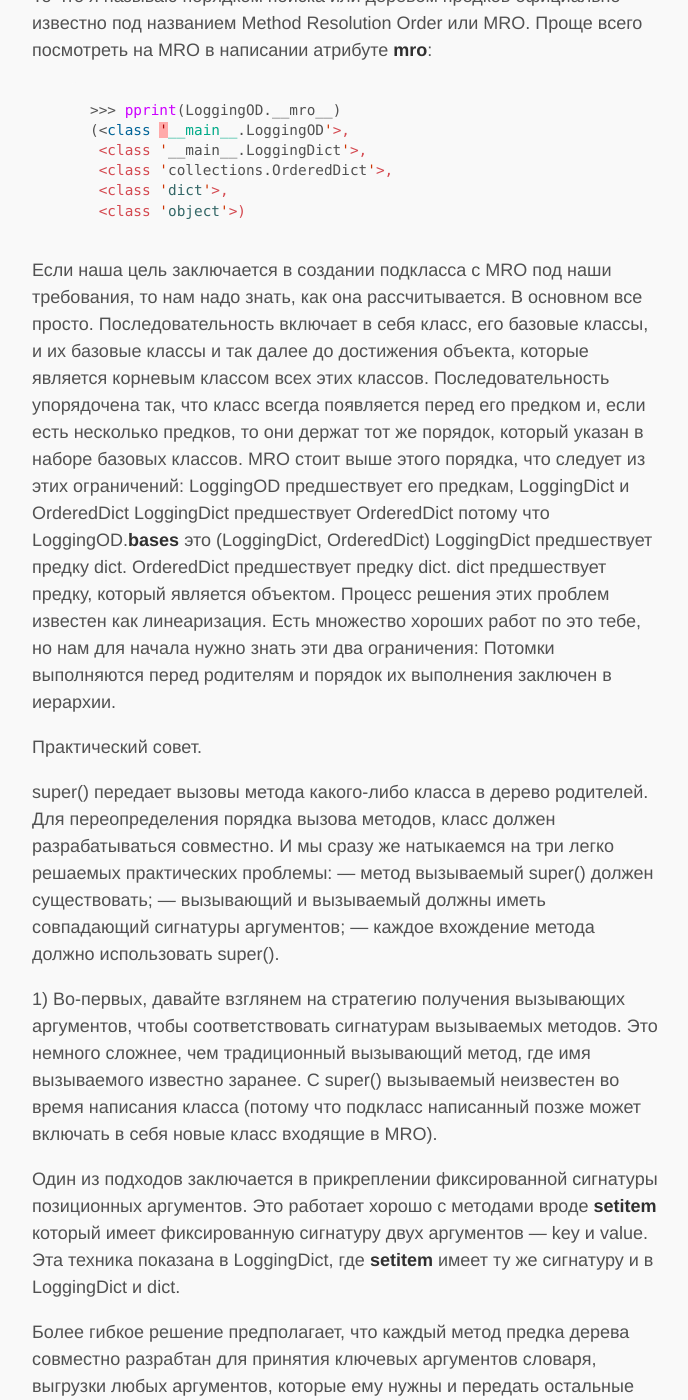
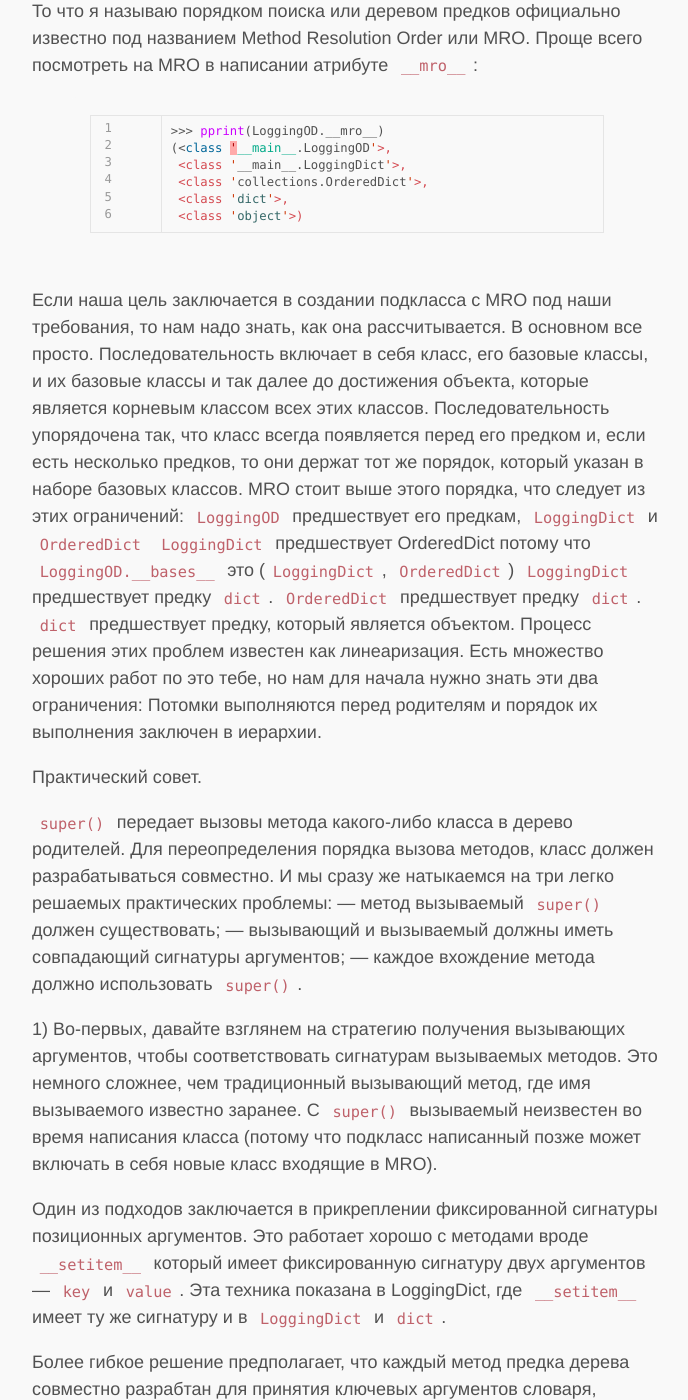
Before and after one commit to aliev/aliev.github.io, a Jekyll site: the page built from _posts/2015-07-04-Pythons-super-considered-super.md, in a window 1280 px wide and 1400 px high, scrolled down 2264 px. Shown: the whole window, without its empty margins (293-981 px from the left). Built offline with Jekyll 4.4.1, drawn with Linux system fonts in a browser that asks for light colours; nearby versions of some CDN libraries; comment, search, counter and statistics services are not loaded; some of the changed text lies outside the part shown.

```diff
--- a/_layouts/post.html
+++ b/_layouts/post.html
@@ -3,7 +3,7 @@ layout: default
 ---
 
 <article class="post">
-  <h1 class="post-title">{{ page.title }}</h1>
+  <h2 class="post-title">{{ page.title }}</h2>
   <time datetime="{{ page.date | date_to_xmlschema }}" class="post-date"><i class="fa fa-calendar"></i> {{ page.date | date_to_string }}</time>
   {{ content }}
   <div class="post-date">{% for tags in page.tags %}{{ tags }} {% endfor %}</div>
--- a/_posts/2015-07-04-Pythons-super-considered-super.md
+++ b/_posts/2015-07-04-Pythons-super-considered-super.md
@@ -7,19 +7,19 @@ category: ru
 
 Ранее перевод данной статьи был размещен по адресу на сайте "СободноХабр". По каким то причинам сервис загнулся, но получилось так, что мне удалось сохранить ее в заметках Evernote. Я надеюсь автор перевода не против, что я решил "восстановить" перевод этой замечательной статьи. [Оригинал статьи](https://rhettinger.wordpress.com/2011/05/26/super-considered-super/).
 
-Если вас еще не поразил встроенный в Python класс super(), то вероятно вы еще не знаете всех его возможностей или примеров эффективного использования.
+Если вас еще не поразил встроенный в Python класс `super()`, то вероятно вы еще не знаете всех его возможностей или примеров эффективного использования.
 
-Много было написано про super() и многое не оправдало моих ожиданий. Эта статья направлена на улучшение ситуации и расскажет о:
+Много было написано про `super()` и многое не оправдало моих ожиданий. Эта статья направлена на улучшение ситуации и расскажет о:
 — практических случаях использования;
 — модели того, как это работает;
 — применении в рабочем коде;
-— советах по созданию классов использующих super();
+— советах по созданию классов использующих `super()`;
 — решение общих вопросов.
 
 Примеры к данному посту доступны на Python 2 и Python 3
 Используя синтаксис Python 3 как основной, создадим наследника для расширения одного из методов базового класса.
 
-{% highlight python %}
+{% highlight python linenos %}
 
 class LoggingDict(dict):
     def __setitem__(self, key, value):
@@ -29,13 +29,13 @@ class LoggingDict(dict):
 {% endhighlight %}
 
 
-Этот класс обладает теми же возможностями, что и родитель (dict), но он дополнен методом __setitem__ для создания логов по мере обновления атрибута key. После добавления записи в лог-файл, метод использует super() для передачи параметров обновления словаря с атрибутами key/value.
+Этот класс обладает теми же возможностями, что и родитель (`dict`), но он дополнен методом `__setitem__` для создания логов по мере обновления атрибута `key`. После добавления записи в лог-файл, метод использует `super()` для передачи параметров обновления словаря с атрибутами key/value.
 
-До введения super() мы постоянно вызывали dict.__setitem(self,key,value). Однако super() выгодно отличается тем, что он является вычисляемой косвенной ссылкой.
+До введения `super()` мы постоянно вызывали `dict.__setitem(self,key,value)`. Однако `super()` выгодно отличается тем, что он является вычисляемой косвенной ссылкой.
 Одним из преимуществ вычисляемой косвенности является то, что мы не обязаны указывать ссылку на класс по имени. Если вы измените свой код, чтобы переделать базовый класс для иного отображения, то ссылка super() автоматически последует за вами. И в таком случае вы имеете единый код. Прим. переводчика: У автора «single source of truth».
 
 
-{% highlight python %}
+{% highlight python linenos %}
 
 class LoggingDict(SomeOtherMapping): # новый базовый класс
     def __setitem__(self, key, value):
@@ -47,25 +47,25 @@ class LoggingDict(SomeOtherMapping): # новый базовый класс
 
 В дополнение к изоляции изменений есть еще один важный пункт косвенных ссылок, который возможно не знаком программистам пришедшим со статических языков. Так как косвенность определяется во время выполнения, мы имеем возможность повлияет на вычисления так, что она будет указывать на другой класс.
 
-Расчеты зависят от обоих классов, где вызывается метод super(), и от экземпляра дерева предков. Первый компонент, где вызывается класс super(), определяется кодом этого класса. В данном примере, super() вызывается в методе LoggingDict.__setitem__. Этот компонент является фиксированным. Следующий и более интересный компонент — это переменная (мы можем создавать новые подкласс с богатым деревом предков)
+Расчеты зависят от обоих классов, где вызывается метод `super()`, и от экземпляра дерева предков. Первый компонент, где вызывается класс `super()`, определяется кодом этого класса. В данном примере, `super()` вызывается в методе `LoggingDict.__setitem__`. Этот компонент является фиксированным. Следующий и более интересный компонент — это переменная (мы можем создавать новые подкласс с богатым деревом предков)
 
-Давайте теперь используем это в наших интересах, чтобы создать запись упорядоченных dict без изменения существующих классов.
+Давайте теперь используем это в наших интересах, чтобы создать запись упорядоченных `dict` без изменения существующих классов.
 
-{% highlight python %}
+{% highlight python linenous %}
 class LoggingOD(LoggingDict, collections.OrderedDict):
     pass
 {% endhighlight %}
 
 
-Предки дерева для нашего нового класса это: LoggingOD, LoggingDict, OrderedDict, dict, object. Для наших целей важным результатом является то, что OrderedDict был вставлен после LoggingDict и до dict! Это означает, что super() вызыванный в LoggingDict.__setitem__ теперь отправляет key/value обновленными в OrderedDict вместо dict.
+Предки дерева для нашего нового класса это: `LoggingOD, LoggingDict, OrderedDict, dict, object`. Для наших целей важным результатом является то, что OrderedDict был вставлен после `LoggingDict` и до `dict`! Это означает, что `super()` вызыванный в `LoggingDict.__setitem__` теперь отправляет key/value обновленными в `OrderedDict` вместо `dict`.
 Задумайтесь, мы не изменяли исходный код для LoggingDict. Вместо этого мы создали подкласс в котором только логика составила два существующих класса и контролирует порядок их поиска.
 
 Порядок поиска
 
-То что я называю порядком поиска или деревом предков официально известно под названием Method Resolution Order или MRO. Проще всего посмотреть на MRO в написании атрибуте __mro__:
+То что я называю порядком поиска или деревом предков официально известно под названием Method Resolution Order или MRO. Проще всего посмотреть на MRO в написании атрибуте `__mro__`:
 
 
-{% highlight python %}
+{% highlight python linenos %}
 >>> pprint(LoggingOD.__mro__)
 (<class '__main__.LoggingOD'>,
  <class '__main__.LoggingDict'>,
@@ -76,30 +76,30 @@ class LoggingOD(LoggingDict, collections.OrderedDict):
 
 Если наша цель заключается в создании подкласса с MRO под наши требования, то нам надо знать, как она рассчитывается. В основном все просто. Последовательность включает в себя класс, его базовые классы, и их базовые классы и так далее до достижения объекта, которые является корневым классом всех этих классов. Последовательность упорядочена так, что класс всегда появляется перед его предком и, если есть несколько предков, то они держат тот же порядок, который указан в наборе базовых классов.
 MRO стоит выше этого порядка, что следует из этих ограничений:
-LoggingOD предшествует его предкам, LoggingDict и OrderedDict
-LoggingDict предшествует OrderedDict потому что LoggingOD.__bases__ это (LoggingDict, OrderedDict)
-LoggingDict предшествует предку dict.
-OrderedDict предшествует предку dict.
-dict предшествует предку, который является объектом.
+`LoggingOD` предшествует его предкам, `LoggingDict` и `OrderedDict`
+`LoggingDict` предшествует OrderedDict потому что `LoggingOD.__bases__` это (`LoggingDict`, `OrderedDict`)
+`LoggingDict` предшествует предку `dict`.
+`OrderedDict` предшествует предку `dict`.
+`dict` предшествует предку, который является объектом.
 Процесс решения этих проблем известен как линеаризация. Есть множество хороших работ по это тебе, но нам для начала нужно знать эти два ограничения:
 Потомки выполняются перед родителям и порядок их выполнения заключен в иерархии.
 
 Практический совет.
 
-super() передает вызовы метода какого-либо класса в дерево родителей. Для переопределения порядка вызова методов, класс должен разрабатываться совместно. И мы сразу же натыкаемся на три легко решаемых практических проблемы:
-— метод вызываемый super() должен существовать;
+`super()` передает вызовы метода какого-либо класса в дерево родителей. Для переопределения порядка вызова методов, класс должен разрабатываться совместно. И мы сразу же натыкаемся на три легко решаемых практических проблемы:
+— метод вызываемый `super()` должен существовать;
 — вызывающий и вызываемый должны иметь совпадающий сигнатуры аргументов;
-— каждое вхождение метода должно использовать super().
+— каждое вхождение метода должно использовать `super()`.
 
-1) Во-первых, давайте взглянем на стратегию получения вызывающих аргументов, чтобы соответствовать сигнатурам вызываемых методов. Это немного сложнее, чем традиционный вызывающий метод, где имя вызываемого известно заранее. С super() вызываемый неизвестен во время написания класса (потому что подкласс написанный позже может включать в себя новые класс входящие в MRO).
+1) Во-первых, давайте взглянем на стратегию получения вызывающих аргументов, чтобы соответствовать сигнатурам вызываемых методов. Это немного сложнее, чем традиционный вызывающий метод, где имя вызываемого известно заранее. С `super()` вызываемый неизвестен во время написания класса (потому что подкласс написанный позже может включать в себя новые класс входящие в MRO).
 
-Один из подходов заключается в прикреплении фиксированной сигнатуры позиционных аргументов. Это работает хорошо с методами вроде __setitem__ который имеет фиксированную сигнатуру двух аргументов — key и value. Эта техника показана в LoggingDict, где __setitem__ имеет ту же сигнатуру и в LoggingDict и dict.
+Один из подходов заключается в прикреплении фиксированной сигнатуры позиционных аргументов. Это работает хорошо с методами вроде `__setitem__` который имеет фиксированную сигнатуру двух аргументов — `key` и `value`. Эта техника показана в LoggingDict, где `__setitem__` имеет ту же сигнатуру и в `LoggingDict` и `dict`.
 
-Более гибкое решение предполагает, что каждый метод предка дерева совместно разрабтан для принятия ключевых аргументов словаря, выгрузки любых аргументов, которые ему нужны и передать остальные аргументы используя **kwds, в конечно итоге оставив словарь пустым для финального вызова в цепи.
+Более гибкое решение предполагает, что каждый метод предка дерева совместно разрабтан для принятия ключевых аргументов словаря, выгрузки любых аргументов, которые ему нужны и передать остальные аргументы используя `**kwds`, в конечно итоге оставив словарь пустым для финального вызова в цепи.
 
-Каждый уровень удаления ключевых аргументов, должен быть таким, чтобы окончательный чистый dict мог быть отправлен в метод, который не ожидает аргументов вовсе (для примера object.__init__ ожидает нулевые аргументы):
+Каждый уровень удаления ключевых аргументов, должен быть таким, чтобы окончательный чистый dict мог быть отправлен в метод, который не ожидает аргументов вовсе (для примера `object.__init__` ожидает нулевые аргументы):
 
-{% highlight python %}
+{% highlight python linenos %}
 
 class Shape:
     def __init__(self, **kwds):
@@ -117,11 +117,11 @@ cs = ColoredShape(color='red', shapename='circle')
 
 2) Посмотрев на стратегии получения вызывающего/вызываемого аргумента с ожиданием совпадения, давайте посмотрим как убедиться, что целевой метод вообще существует.
 
-Приведенный пример показывает простейший случай. Мы знаем, что объект имеет метод __init__ и, что объект всегда последний класс в MRO цепи, так что любая последовательность вызовов в super().__init__ гарантированно заканчивается вызовом метода object.__init__. Другими словами, мы гарантировали, что цель вызова super() существует и не завершится с исключением AttributeError.
+Приведенный пример показывает простейший случай. Мы знаем, что объект имеет метод `__init__` и, что объект всегда последний класс в MRO цепи, так что любая последовательность вызовов в `super().__init__` гарантированно заканчивается вызовом метода `object.__init__`. Другими словами, мы гарантировали, что цель вызова `super()` существует и не завершится с исключением `AttributeError`.
 
-В случаях, когда объект не имеет метода (метод draw() к примеру), нам необходимо написать наш собственный корневой класс, который гарантированно будет вызываться до object(). Задача этого корневого класса просто поглотить вызов метода без использования super():
+В случаях, когда объект не имеет метода (метод `draw()` к примеру), нам необходимо написать наш собственный корневой класс, который гарантированно будет вызываться до `object()`. Задача этого корневого класса просто поглотить вызов метода без использования `super()`:
 
-{% highlight python %}
+{% highlight python linenos %}
 
 class Root:
     def draw(self):
@@ -150,17 +150,17 @@ cs.draw()
 
 {% endhighlight %}
 
-Если же подклассы хотят вставить другие классы в MRO, они должны также унаследовать их от Root, чтобы не идти к вызову draw() достигая объекта не будучи остановленным Root.draw(). Это должно быть четко задокументировано, так чтобы кто-то пишущий взаимодействующие классы должен знать, что подкласс идет от Root. Это ограничение не сильно отличается от собственных требований Python'a, где все новые исключения должны наследовать BaseException.
+Если же подклассы хотят вставить другие классы в MRO, они должны также унаследовать их от `Root`, чтобы не идти к вызову `draw()` достигая объекта не будучи остановленным `Root.draw()`. Это должно быть четко задокументировано, так чтобы кто-то пишущий взаимодействующие классы должен знать, что подкласс идет от `Root`. Это ограничение не сильно отличается от собственных требований Python'a, где все новые исключения должны наследовать `BaseException`.
 
-Техника описанная выше показывает, что super() вызывает метод, который, как известно, существует и гарантирует что сигнатура будет правильной. Однако мы по прежнему полагаемся на то, что super() вызывается на каждом шагу, так что цепочка передачи по прежнему непрерывна. Это легко обеспечить, если мы разрабатываем классы совместно — просто добавим вызов super() для кажого метода в цепи.
+Техника описанная выше показывает, что `super()` вызывает метод, который, как известно, существует и гарантирует что сигнатура будет правильной. Однако мы по прежнему полагаемся на то, что `super()` вызывается на каждом шагу, так что цепочка передачи по прежнему непрерывна. Это легко обеспечить, если мы разрабатываем классы совместно — просто добавим вызов `super()` для кажого метода в цепи.
 
 Как смешать необъединенные классы.
 
 Иногда подкласс может использовать несколько техник с наследованием сторонных классов, который не были предназначены для него. Это положение легко исправить, создав оболочку класса, которыя играет по нужным нам правилам.
 
-Для прмер, следующий класс не вызывает super() и имеет __init__() подпись которая несовместима с object.__init__:
+Для прмер, следующий класс не вызывает `super()` и имеет `__init__()` подпись которая несовместима с `object.__init__`:
 
-{% highlight python %}
+{% highlight python linenos %}
 class Moveable:
     def __init__(self, x, y):
         self.x = x
@@ -169,9 +169,9 @@ class Moveable:
         print('Drawing at position:', self.x, self.y)
 {% endhighlight %}
 
-Если же мы хотим использовать этот класс с разработанной нами иерархией ColoredShape, нам надо сделать оболочку, которая отвечает за добавление вызова super():
+Если же мы хотим использовать этот класс с разработанной нами иерархией `ColoredShape`, нам надо сделать оболочку, которая отвечает за добавление вызова `super()`:
 
-{% highlight python %}
+{% highlight python linenos %}
 class MoveableWrapper(Root):
     def __init__(self, **kwds):
         x = kwds.pop('x')
@@ -190,9 +190,9 @@ MovableColoredShape(color='blue', shapename='triangle', x=10, y=10
 
 Полный пример — Для интереса.
 
-В Python 2.7 и 3.2 модуль collections имеет оба класса Counter и OrderedDict. Это позволяет легко создать OrderedCounter:
+В Python 2.7 и 3.2 модуль collections имеет оба класса `Counter` и `OrderedDict`. Это позволяет легко создать `OrderedCounter`:
 
-{% highlight python %}
+{% highlight python linenos %}
 
 from collections import Counter, OrderedDict
 
@@ -216,7 +216,7 @@ oc = OrderedCounter('abracadabra')
 
 — В Python 2 данный класс и экземпляр необходимо указывать в явном виде (полный код на Python 2):
 
-{% highlight python %}
+{% highlight python linenos %}
 class LoggingDict(dict):
     def __setitem__(self, key, value):
         logging.info('Setting %r to %r' % (key, value))
@@ -225,4 +225,4 @@ class LoggingDict(dict):
 
 — Дополнительно рекомендую почитать статьи о линеаризации алгоритмов, которые могут быть найдены в документации [Python MRO](https://www.python.org/download/releases/2.3/mro/) и в Википедии ([EN](https://en.wikipedia.org/wiki/C3_linearization), [RU](https://ru.wikipedia.org/wiki/C3-%D0%BB%D0%B8%D0%BD%D0%B5%D0%B0%D1%80%D0%B8%D0%B7%D0%B0%D1%86%D0%B8%D1%8F)).
 
-Прим. переводчика: Также есть великолепная статья о MRO и наследовании в Python на [хабре](http://habrahabr.ru/post/62203/) и продолжение темы super() от еще одного [блоггера](http://dabeaz.blogspot.com/2011/05/class-decorators-might-also-be-super.html)
+Прим. переводчика: Также есть великолепная статья о MRO и наследовании в Python на [хабре](http://habrahabr.ru/post/62203/) и продолжение темы `super()` от еще одного [блоггера](http://dabeaz.blogspot.com/2011/05/class-decorators-might-also-be-super.html)
```
Also changed, not shown: index.html (+3 -4 lines).
